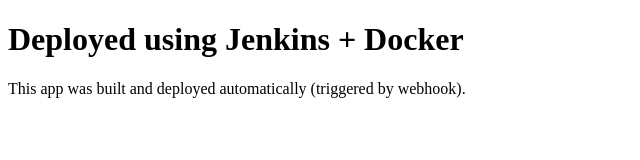
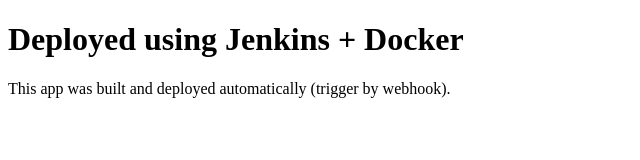
Before and after one commit to Kunja-Ravikiran/Jenkins-CI-CD-Demo, a plain HTML site: page app/index.html in a window 1280 px wide. Shown: the full height of the page, 0-640 px from the left. Drawn offline with Linux system fonts and the light colour scheme.

Commit message:
Update index.html

```diff
--- a/app/index.html
+++ b/app/index.html
@@ -6,6 +6,6 @@
 </head>
 <body>
   <h1>Deployed using Jenkins + Docker </h1>
-  <p>This app was built and deployed automatically (triggered by webhook).</p>
+  <p>This app was built and deployed automatically (trigger by webhook).</p>
 </body>
 </html>
```
